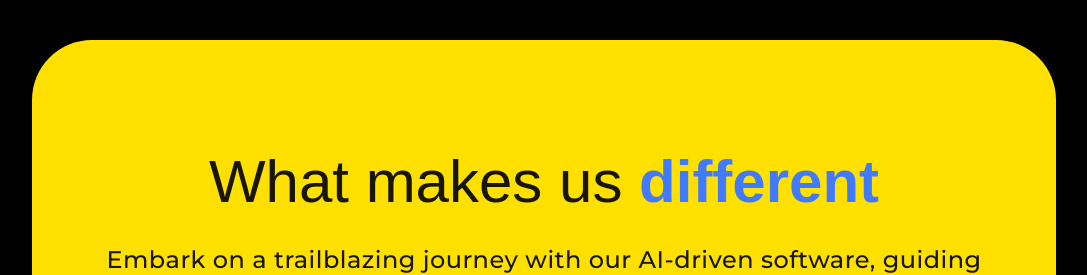
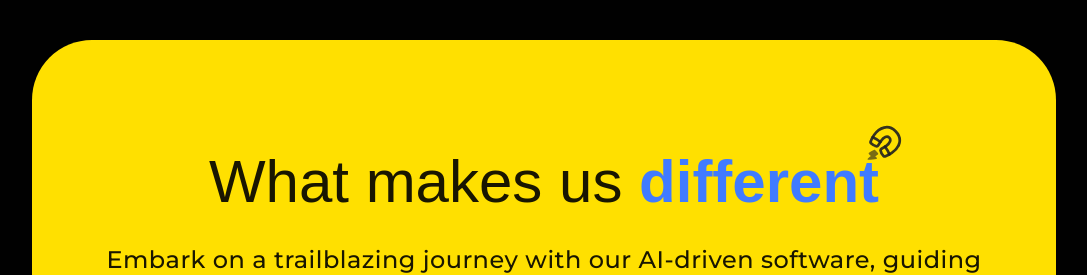
Before and after one commit to Asraful-code235/nedu-ai, a Next.js app: page / in a window 1280 px wide. Shown: the part 4680-4955 px from the top of the page, without its empty margins (96-1183 px from the left). Built offline with nearby package versions, Linux system fonts and the light colour scheme; a web font is replaced by a local one.

Commit message:
Design fixes

```diff
--- a/components/start/MakesUsDifferent.jsx
+++ b/components/start/MakesUsDifferent.jsx
@@ -7,8 +7,62 @@ export default function MakesUsDifferent() {
         <div className="flex flex-col items-start lg:items-center justify-start lg:justify-center gap-2 lg:gap-8">
           <div className="text-xl px-4 lg:px-0 text-start lg:text-center lg:text-5xl xl:text-6xl font-normal leading-normal text-black text-opacity-90">
             What makes us{" "}
-            <span className="font-semibold text-[#407BFF] text-opacity-100">
+            <span className="font-semibold relative text-[#407BFF] text-opacity-100">
               different
+              <svg
+                width="20"
+                height="20"
+                viewBox="0 0 20 20"
+                fill="none"
+                xmlns="http://www.w3.org/2000/svg"
+                className=" absolute -top-4 -right-4 w-5 h-5 lg:w-9 lg:h-9 lg:-top-6 lg:-right-6"
+              >
+                <g clip-path="url(#clip0_723_883)">
+                  <path
+                    fill-rule="evenodd"
+                    clip-rule="evenodd"
+                    d="M9.19208 17.7503C9.4792 18.0437 9.91299 18.1138 10.292 17.9555C11.5138 17.4445 12.6781 16.7958 13.7705 16.0535C18.185 13.0555 20.0198 8.18361 15.8788 4.00899C11.8721 -0.0306042 6.76525 1.94445 3.94075 6.12969C3.19717 7.23185 2.53719 8.42806 2.02989 9.6726C1.88055 10.0397 1.94518 10.4574 2.22916 10.7337C2.75963 11.2503 3.76928 12.0478 5.17652 12.3462C5.60955 12.4381 6.0346 12.2095 6.26515 11.8318C6.70049 11.1183 7.41983 9.95248 7.88993 9.25611C9.2698 7.21153 11.1731 6.34069 12.3731 7.55038C13.5735 8.76046 12.8123 10.6856 10.7185 12.1079C10.0003 12.5955 8.77166 13.3317 8.06287 13.7506C7.72135 13.9526 7.48923 14.3139 7.54136 14.7074C7.71853 16.0515 8.61825 17.1638 9.19208 17.7503Z"
+                    stroke="#212121"
+                    stroke-opacity="0.9"
+                    stroke-width="1.5"
+                    stroke-linecap="round"
+                    stroke-linejoin="round"
+                  />
+                  <path
+                    d="M3.19692 7.31407C4.25131 7.78594 5.98408 8.67482 7.43126 9.95778M9.9774 12.5887C11.201 14.0889 12.0401 15.8438 12.4717 16.8704"
+                    stroke="#212121"
+                    stroke-opacity="0.9"
+                    stroke-width="1.5"
+                    stroke-linecap="round"
+                    stroke-linejoin="round"
+                  />
+                  <g clip-path="url(#clip1_723_883)">
+                    <path
+                      d="M6.08179 16.9153C6.30717 16.7592 6.34903 16.4448 6.1666 16.2401C5.7886 15.8157 5.13023 15.1103 4.41134 14.4893C4.32635 14.416 4.2222 14.3684 4.11113 14.3523C4.00006 14.3361 3.88668 14.352 3.78432 14.3981C2.55934 14.9477 1.57863 15.6061 1.0764 15.9714C0.869235 16.1221 0.838646 16.4102 1.00683 16.6033C1.25761 16.891 1.65383 17.3256 2.14446 17.7968C1.73875 18.1027 1.13879 18.5955 0.48395 19.1437C0.153328 19.4204 0.343044 19.945 0.773936 19.9302C2.47597 19.8713 4.21135 19.6453 5.18621 19.5C5.54124 19.4468 5.68645 19.0375 5.43932 18.7771C5.15723 18.4809 4.86869 18.1908 4.57389 17.9072C5.05359 17.619 5.57857 17.2637 6.08179 16.9153Z"
+                      fill="#212121"
+                      fill-opacity="0.6"
+                    />
+                  </g>
+                </g>
+                <defs>
+                  <clipPath id="clip0_723_883">
+                    <rect
+                      width="19.9897"
+                      height="19.9897"
+                      fill="white"
+                      transform="translate(20 19.9897) rotate(179.97)"
+                    />
+                  </clipPath>
+                  <clipPath id="clip1_723_883">
+                    <rect
+                      width="7.99587"
+                      height="7.99587"
+                      fill="white"
+                      transform="translate(3.02734 12.0325) rotate(45)"
+                    />
+                  </clipPath>
+                </defs>
+              </svg>
             </span>
           </div>
           <p className="visionParagraph text-start lg:text-center px-4 lg:px-16 text-xs lg:text-xl xl:text-2xl font-medium text-black text-opacity-90 leading-[166.667%] lg:leading-[40px] lg:tracking-[0.4px] xl:tracking-[0.48px] ">
```
Also changed, not shown: public/icons/makesusdifferent.svg (added).
